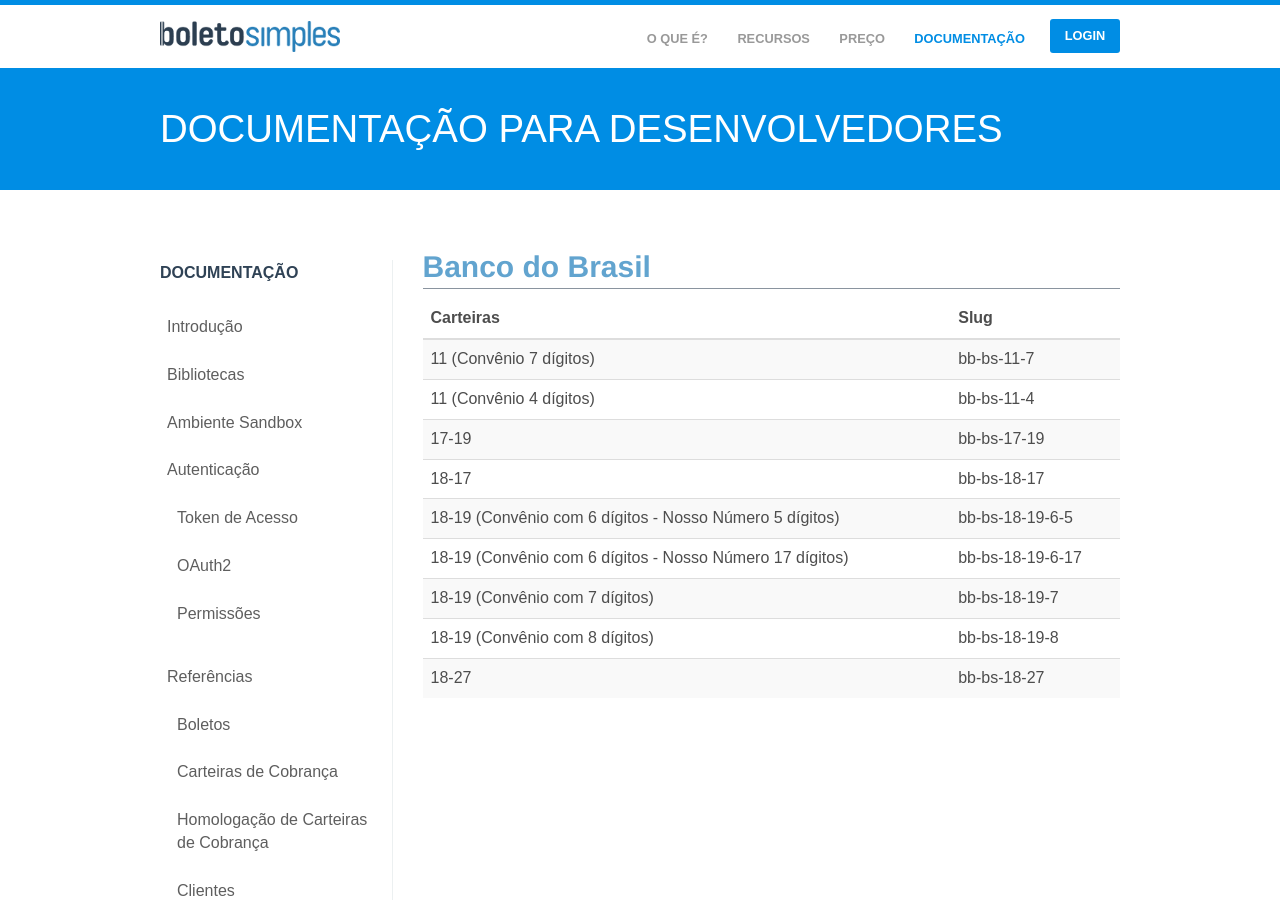
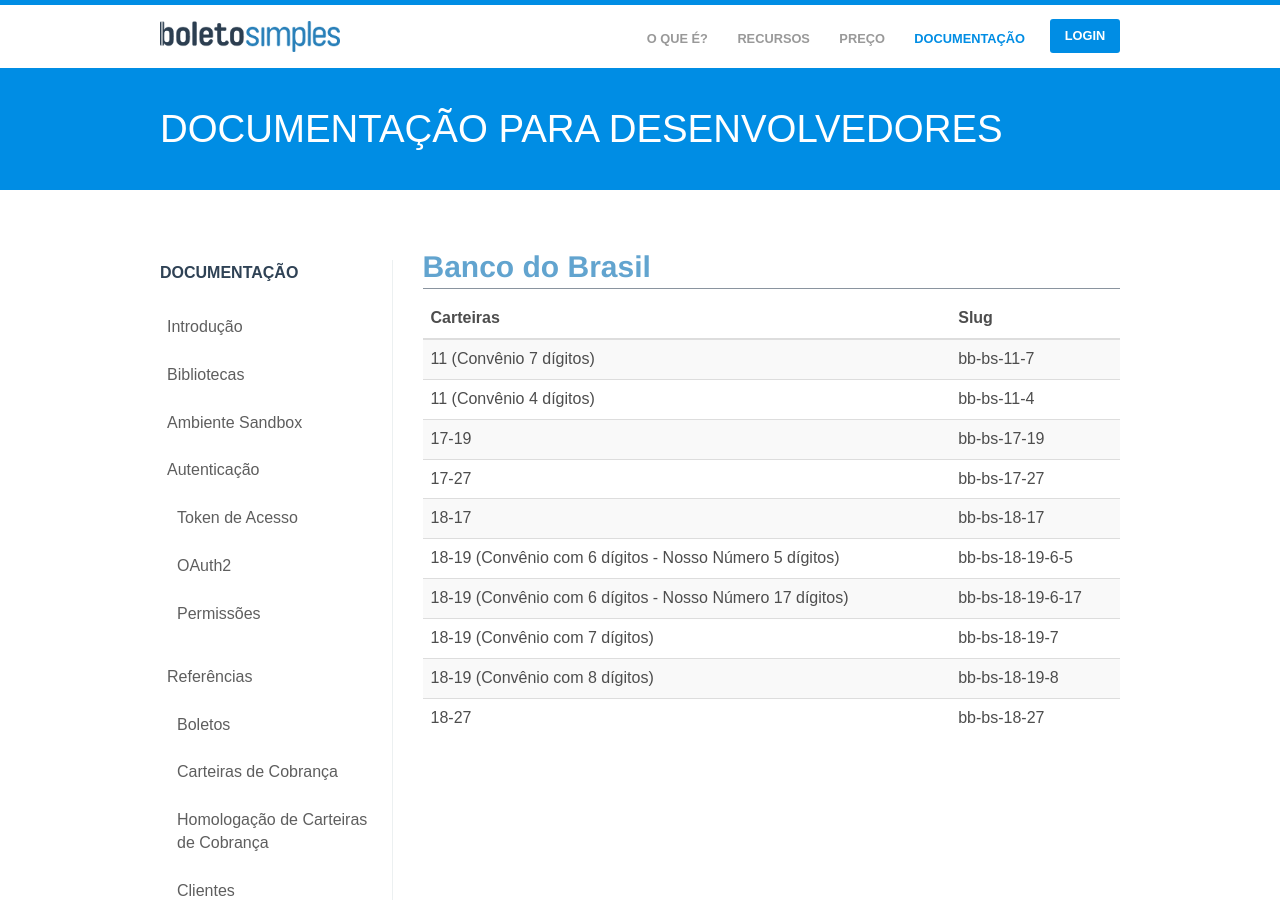
Before and after one commit to BoletoSimples/boletosimples-docs, a Jekyll site: the page built from bank_contracts/bb.md, in a window 1280 px wide and 900 px high. Built offline with Jekyll 4.4.1, drawn with Linux system fonts in a browser that asks for light colours.

Commit message:
add bb contract

```diff
--- a/bank_contracts/bb.md
+++ b/bank_contracts/bb.md
@@ -11,6 +11,7 @@ en: /en/bank_contracts/bb
 | 11 (Convênio 7 dígitos)                                  | bb-bs-11-7
 | 11 (Convênio 4 dígitos)                                  | bb-bs-11-4
 | 17-19                                                    | bb-bs-17-19
+| 17-27                                                    | bb-bs-17-27
 | 18-17                                                    | bb-bs-18-17
 | 18-19 (Convênio com 6 dígitos - Nosso Número 5 dígitos)  | bb-bs-18-19-6-5
 | 18-19 (Convênio com 6 dígitos - Nosso Número 17 dígitos) | bb-bs-18-19-6-17
```
